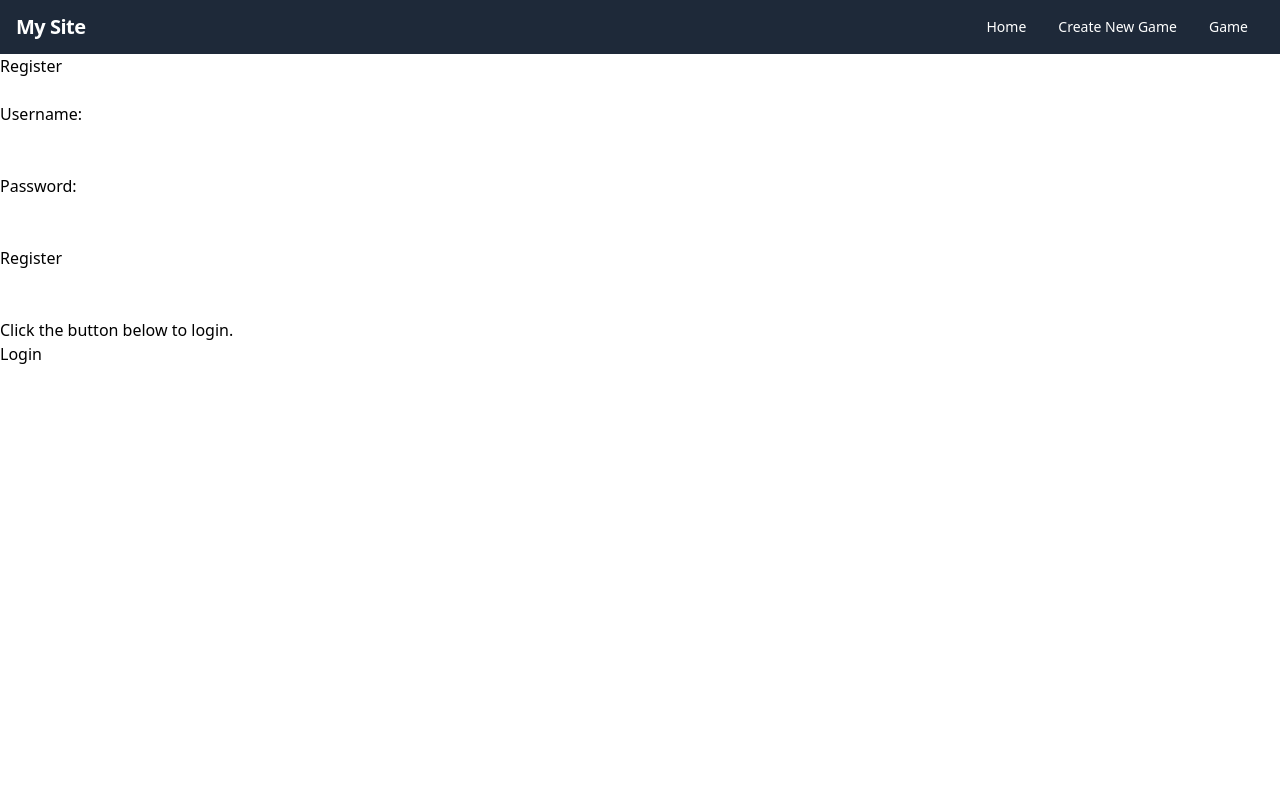
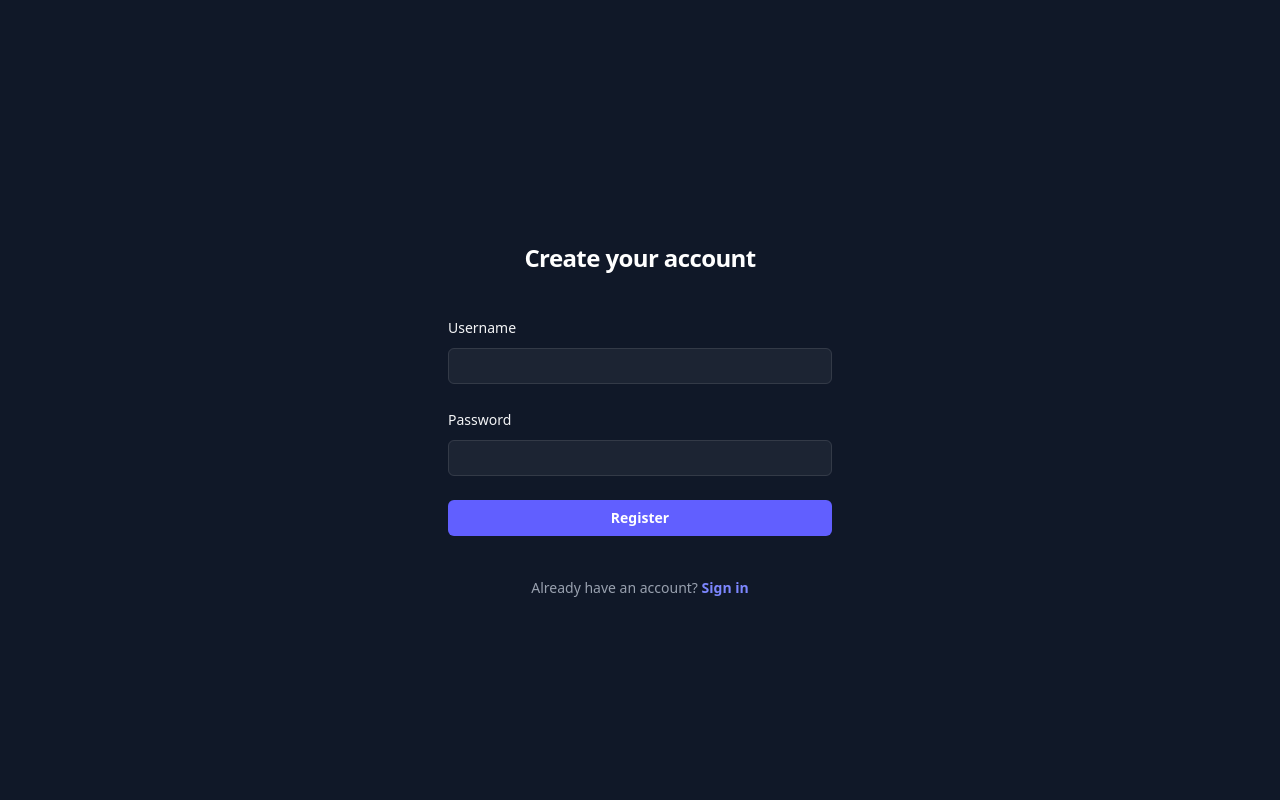
Before and after one commit to stuy-softdev/PMG, a Flask app: page /register in a window 1280 px wide. Run offline with Flask 3, Linux system fonts and the light colour scheme.

Commit message:
login and register css and home css

```diff
--- a/app/templates/register.html
+++ b/app/templates/register.html
@@ -1,55 +1,85 @@
 <!doctype html>
-<html>
+<html class="h-full bg-gray-900">
   <head>
     <title>Register</title>
     <script src="https://cdn.jsdelivr.net/npm/@tailwindcss/browser@4"></script>
-    <link rel="stylesheet" href="register.css" />
   </head>
 
-  <body>
-    <nav
-      class="bg-gray-800 text-white py-3 px-4 flex items-center justify-between"
-    >
-      <a class="font-bold text-xl tracking-tight" href="/home">My Site</a>
-      <div class="flex items-center">
-        <a
-          class="text-sm px-4 py-2 leading-none rounded-full hover:bg-gray-700"
-          href="/home"
-          >Home</a
+  <body class="h-full">
+    <div class="flex min-h-full flex-col justify-center px-6 py-12 lg:px-8">
+      <div class="sm:mx-auto sm:w-full sm:max-w-sm">
+        <h2
+          class="mt-10 text-center text-2xl/9 font-bold tracking-tight text-white"
         >
-        <a
-          class="text-sm px-4 py-2 leading-none rounded-full hover:bg-gray-700"
-          href="/create_new"
-          >Create New Game</a
-        >
-        <a
-          class="text-sm px-4 py-2 leading-none rounded-full hover:bg-gray-700"
-          href="/game"
-          >Game</a
-        >
+          Create your account
+        </h2>
       </div>
-    </nav>
-    <h1>Register</h1>
-    <br />
-    <form action="/register" method="POST">
-      <h3>Username:</h3>
-      <input class="a" type="text" id="username" name="username" required />
-      <br />
-      <br />
-      <h3>Password:</h3>
-      <input class="a" type="password" id="password" name="password" required />
-      <br />
-      <br />
-      <input class="b" type="submit" name="sub1" value="Register" />
-    </form>
-    <br />
-    <h5>{{invalid}}</h5>
-    <br />
-    <div class="login">
-      <p>Click the button below to login.</p>
-      <a href="{{url_for('login')}}"> <button class="b">Login</button> </a>
+
+      <div class="mt-10 sm:mx-auto sm:w-full sm:max-w-sm">
+        <form action="/register" method="POST" class="space-y-6">
+          <div>
+            <label
+              for="username"
+              class="block text-sm/6 font-medium text-gray-100"
+              >Username</label
+            >
+            <div class="mt-2">
+              <input
+                id="username"
+                type="text"
+                name="username"
+                required
+                autocomplete="username"
+                class="block w-full rounded-md bg-white/5 px-3 py-1.5 text-base text-white outline-1 -outline-offset-1 outline-white/10 placeholder:text-gray-500 focus:outline-2 focus:-outline-offset-2 focus:outline-indigo-500 sm:text-sm/6"
+              />
+            </div>
+          </div>
+
+          <div>
+            <label
+              for="password"
+              class="block text-sm/6 font-medium text-gray-100"
+              >Password</label
+            >
+            <div class="mt-2">
+              <input
+                id="password"
+                type="password"
+                name="password"
+                required
+                autocomplete="new-password"
+                class="block w-full rounded-md bg-white/5 px-3 py-1.5 text-base text-white outline-1 -outline-offset-1 outline-white/10 placeholder:text-gray-500 focus:outline-2 focus:-outline-offset-2 focus:outline-indigo-500 sm:text-sm/6"
+              />
+            </div>
+          </div>
+
+          {% if invalid %}
+          <div class="rounded-md bg-red-500/10 p-3">
+            <p class="text-sm text-red-400">{{ invalid }}</p>
+          </div>
+          {% endif %}
+
+          <div>
+            <button
+              type="submit"
+              name="sub1"
+              value="Register"
+              class="flex w-full justify-center rounded-md bg-indigo-500 px-3 py-1.5 text-sm/6 font-semibold text-white hover:bg-indigo-400 focus-visible:outline-2 focus-visible:outline-offset-2 focus-visible:outline-indigo-500"
+            >
+              Register
+            </button>
+          </div>
+        </form>
+
+        <p class="mt-10 text-center text-sm/6 text-gray-400">
+          Already have an account?
+          <a
+            href="{{url_for('login')}}"
+            class="font-semibold text-indigo-400 hover:text-indigo-300"
+            >Sign in</a
+          >
+        </p>
+      </div>
     </div>
-    <br />
-    <br />
   </body>
 </html>
```
Also changed, not shown: app/templates/home.html (+24 -2 lines), app/templates/login.html (+76 -24 lines), app/data.db, app/static/flag.png (added).
